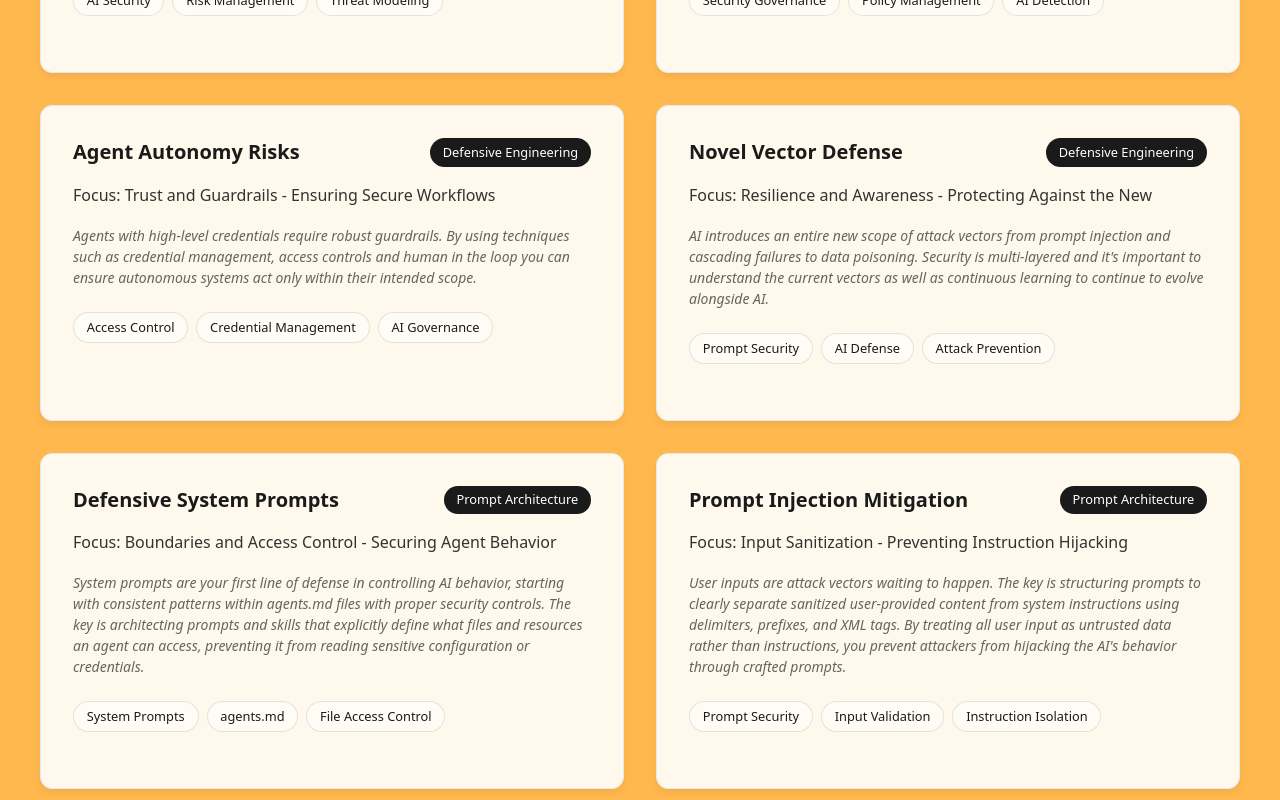
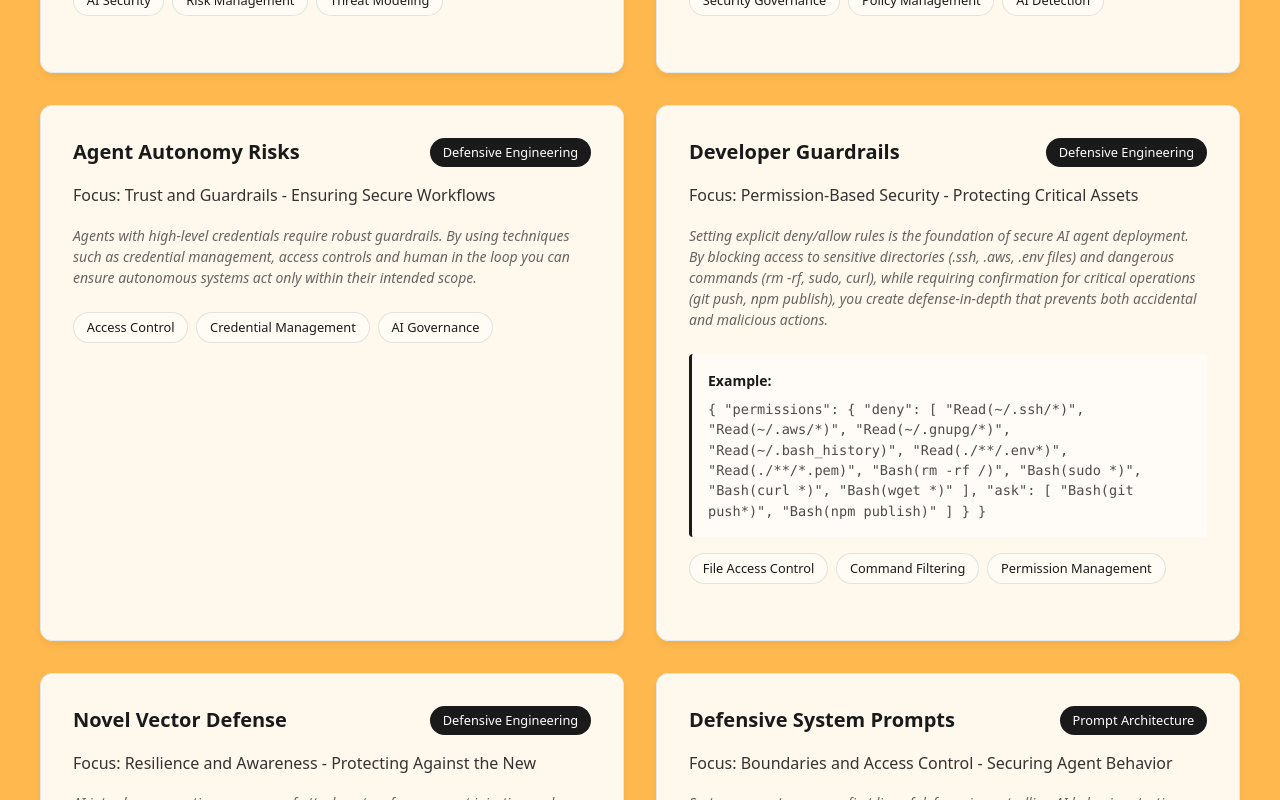
Before and after one commit to webwolf2112/VanessaHenson, a React (Vite) app: page / in a window 1280 px wide. Shown: the part 3320-4120 px from the top of the page. Built offline with nearby package versions, Linux system fonts and the light colour scheme.

Commit message:
added some guardrails

```diff
--- a/src/data/promptProjects.ts
+++ b/src/data/promptProjects.ts
@@ -44,6 +44,34 @@ export const promptProjects: PromptProject[] = [
     technologies: ["Access Control", "Credential Management", "AI Governance"],
     preview:
       "Agents with high-level credentials require robust guardrails. By using techniques such as credential management, access controls and human in the loop you can ensure autonomous systems act only within their intended scope.",
+  },
+  {
+    title: "Developer Guardrails",
+    description: "Focus: Permission-Based Security - Protecting Critical Assets",
+    category: "Defensive Engineering",
+    technologies: ["File Access Control", "Command Filtering", "Permission Management"],
+    preview:
+      "Setting explicit deny/allow rules is the foundation of secure AI agent deployment. By blocking access to sensitive directories (.ssh, .aws, .env files) and dangerous commands (rm -rf, sudo, curl), while requiring confirmation for critical operations (git push, npm publish), you create defense-in-depth that prevents both accidental and malicious actions.",
+    examplePrompt: `{
+  "permissions": {
+    "deny": [
+      "Read(~/.ssh/*)",
+      "Read(~/.aws/*)",
+      "Read(~/.gnupg/*)",
+      "Read(~/.bash_history)",
+      "Read(./**/.env*)",
+      "Read(./**/*.pem)",
+      "Bash(rm -rf /)",
+      "Bash(sudo *)",
+      "Bash(curl *)",
+      "Bash(wget *)"
+    ],
+    "ask": [
+      "Bash(git push*)",
+      "Bash(npm publish)"
+    ]
+  }
+}`,
   },
   {
     title: "Novel Vector Defense",
```
Also changed, not shown: 1 other file (tests, documents, lock files or other folders).
